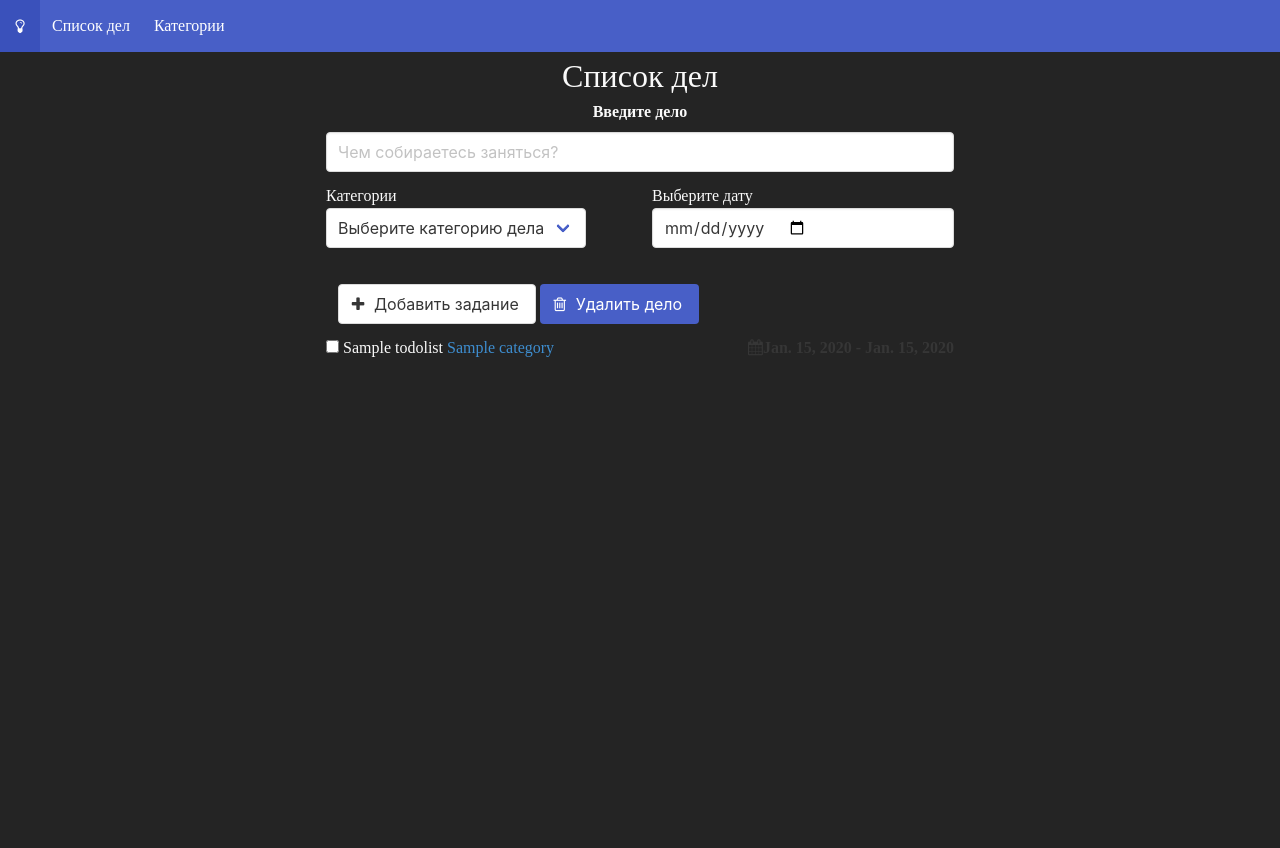
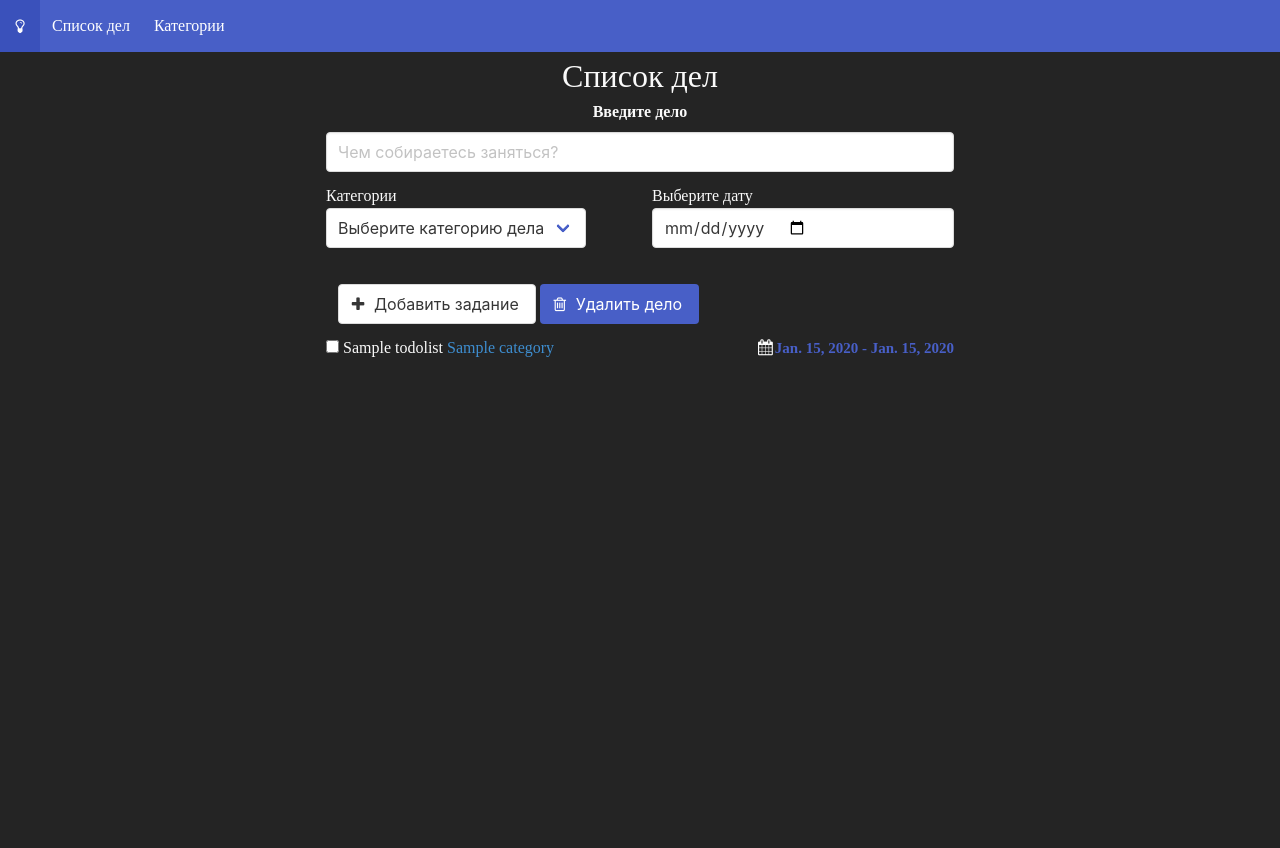
Before and after one commit to DimitriiTrater/ToDoApp, a Django app: template todo/todolist/templates/todo_dark.html in a window 1280 px wide. Run offline with Django 3.2, Linux system fonts and the light colour scheme; the template is opened without the code that fills it: values that come from a table or form of the project are taken from there, others are empty; tables that the repository leaves empty hold one stand-in row (values such as "Sample post"); parts of the project's set-up code (start-up, migrations or seed data) failed here and were passed over; some libraries are stand-ins or nearby versions.

Commit message:
update dark

```diff
--- a/todo/todolist/templates/todo_dark.html
+++ b/todo/todolist/templates/todo_dark.html
@@ -16,12 +16,12 @@
   </nav>
 
 <div class="columns has-background-black-ter is-centered has-text-white-bis" style="min-height:101vh;">
-	<!-- на самом деле можно было обойтись и hero, но я обратился к inline-css -->
+	<!-- inline-css -->
 	<div class="column is-half">
     	<h1 class="is-size-3 has-text-centered"> Список дел </h1>
     	<form action="" method="post">
         	{% csrf_token %}
-        	<!-- csrf для базовой безопасности нашего приложения -->
+        	<!-- csrf для базовой безопасности -->
             <div class="field has-text-centered">
             	<label for="description" class="label has-text-white-bis">Введите дело</label>
             	<div class="control">
@@ -70,15 +70,15 @@
         	</div>
         	<div class="list is-hoverable">
             	{% for todo in todos %}
-            	<!-- шаблонный язык django- for loop -->
             	<div class="list-item">
                 	<label class="checkbox">
                     	<input type="checkbox" class=" checkbox" name="checkedbox" value="{{ todo.id }}">
                     	<span class="complete-">{{ todo.title }}</span>
                 	</label>
                 	<span class=" category-{{ todo.category }} has-text-info">{{ todo.category }}</span>
-                	<strong class="is-pulled-right"><i class="fa fa-calendar"></i>{{ todo.created }} -
-                    	{{ todo.due_date }}</strong>
+                  <span class="is-pulled-right">
+                	<i class="fa fa-calendar"></i><b>{{ todo.created }} -
+                    	{{ todo.due_date }}</b>
             	</div>
             	{% endfor %}
         	</div>
```
